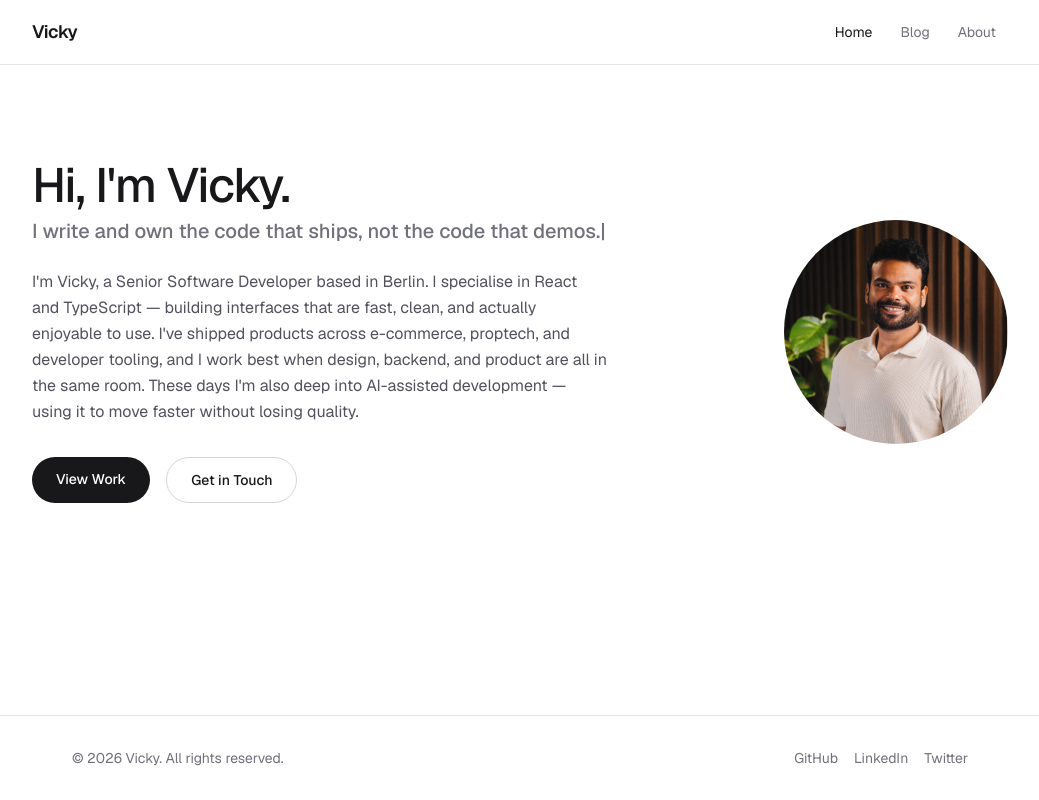
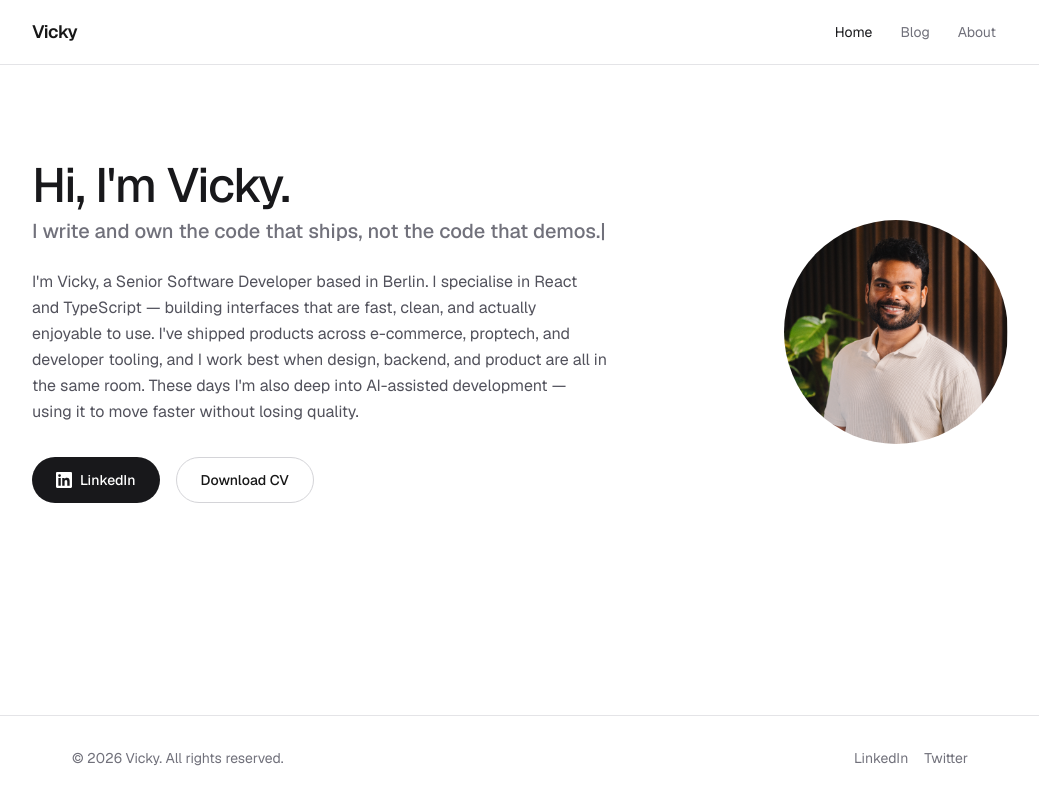
Before and after one commit to vickyvishalsahu/website, a Next.js app: page / in a window 1280 px wide. Shown: the whole page, without its empty margins (120-1159 px from the left). Built offline with nearby package versions, Linux system fonts and the light colour scheme.

Commit message:
feat: update hero CTAs to LinkedIn and Download CV
Replace hero buttons with LinkedIn (with icon) and CV download.
Add download filename for CV. Update LinkedIn URLs across site
to actual profile and update footer socials.

```diff
--- a/components/about.tsx
+++ b/components/about.tsx
@@ -2,7 +2,7 @@ import { t } from "@/lib/i18n";
 
 export function About() {
   return (
-    <div className="mx-auto max-w-4xl px-6 py-16">
+    <div className="mx-auto max-w-5xl px-6 py-16">
       <h1 className="text-3xl font-semibold tracking-tight">{t.about.title}</h1>
 
 
@@ -84,6 +84,7 @@ export function About() {
       <section className="mt-12 border-t border-zinc-200 pt-10">
         <a
           href={t.about.cvLink}
+          download="vickysahu-cv.pdf"
           className="inline-flex items-center gap-2 text-sm font-medium text-zinc-900 transition-colors hover:text-zinc-600"
         >
           {t.about.cvLabel}
--- a/components/hero.tsx
+++ b/components/hero.tsx
@@ -1,4 +1,3 @@
-import Link from "next/link";
 import { t } from "@/lib/i18n";
 import { Typewriter } from "@/components/typewriter";
 import { PhotoPlaceholder } from "@/components/photo-placeholder";
@@ -18,18 +17,24 @@ export function Hero() {
           {t.home.description}
         </p>
         <div className="flex gap-4">
-          <Link
-            href="/projects"
-            className="rounded-full bg-zinc-900 px-6 py-3 text-sm font-medium text-white transition-colors hover:bg-zinc-700"
+          <a
+            href="https://www.linkedin.com/in/vickyvishal/"
+            target="_blank"
+            rel="noopener noreferrer"
+            className="inline-flex items-center gap-2 rounded-full bg-zinc-900 px-6 py-3 text-sm font-medium text-white transition-colors hover:bg-zinc-700"
           >
+            <svg className="h-4 w-4" fill="currentColor" viewBox="0 0 24 24" aria-hidden="true">
+              <path d="M20.447 20.452h-3.554v-5.569c0-1.328-.027-3.037-1.852-3.037-1.853 0-2.136 1.445-2.136 2.939v5.667H9.351V9h3.414v1.561h.046c.477-.9 1.637-1.85 3.37-1.85 3.601 0 4.267 2.37 4.267 5.455v6.286zM5.337 7.433a2.062 2.062 0 0 1-2.063-2.065 2.064 2.064 0 1 1 2.063 2.065zm1.782 13.019H3.555V9h3.564v11.452zM22.225 0H1.771C.792 0 0 .774 0 1.729v20.542C0 23.227.792 24 1.771 24h20.451C23.2 24 24 23.227 24 22.271V1.729C24 .774 23.2 0 22.222 0h.003z" />
+            </svg>
             {t.home.viewWork}
-          </Link>
-          <Link
-            href="/contact"
+          </a>
+          <a
+            href="/cv.pdf"
+            download="vickysahu-cv.pdf"
             className="rounded-full border border-zinc-300 px-6 py-3 text-sm font-medium transition-colors hover:bg-zinc-50"
           >
             {t.home.getInTouch}
-          </Link>
+          </a>
         </div>
       </div>
       <div className="hidden shrink-0 self-center md:flex">
--- a/lib/i18n.ts
+++ b/lib/i18n.ts
@@ -23,8 +23,8 @@ export const t = {
     ],
     description:
       "I'm Vicky, a Senior Software Developer based in Berlin. I specialise in React and TypeScript — building interfaces that are fast, clean, and actually enjoyable to use. I've shipped products across e-commerce, proptech, and developer tooling, and I work best when design, backend, and product are all in the same room. These days I'm also deep into AI-assisted development — using it to move faster without losing quality.",
-    viewWork: "View Work",
-    getInTouch: "Get in Touch",
+    viewWork: "LinkedIn",
+    getInTouch: "Download CV",
     aboutTitle: "About",
     aboutText: [
       "10 years in, and the part I still enjoy most is the moment something clicks — when a feature feels right, the code is clean, and the team is proud of what shipped.",
@@ -136,7 +136,7 @@ export const t = {
     links: [
       { label: "Email", href: "mailto:hello@example.com", value: "hello@example.com" },
       { label: "GitHub", href: "https://github.com", value: "github.com/zephyr" },
-      { label: "LinkedIn", href: "https://linkedin.com", value: "linkedin.com/in/zephyr" },
+      { label: "LinkedIn", href: "https://www.linkedin.com/in/vickyvishal/", value: "linkedin.com/in/zephyr" },
       { label: "Twitter", href: "https://twitter.com", value: "@zephyr" },
     ],
     form: {
@@ -153,9 +153,8 @@ export const t = {
   footer: {
     copyright: "Vicky. All rights reserved.",
     socials: [
-      { label: "GitHub", href: "https://github.com" },
-      { label: "LinkedIn", href: "https://linkedin.com" },
-      { label: "Twitter", href: "https://twitter.com" },
+      { label: "LinkedIn", href: "https://www.linkedin.com/in/vickyvishal/" },
+      { label: "Twitter", href: "https://x.com/vicvishalsahu" },
     ],
   },
 } as const;
```
